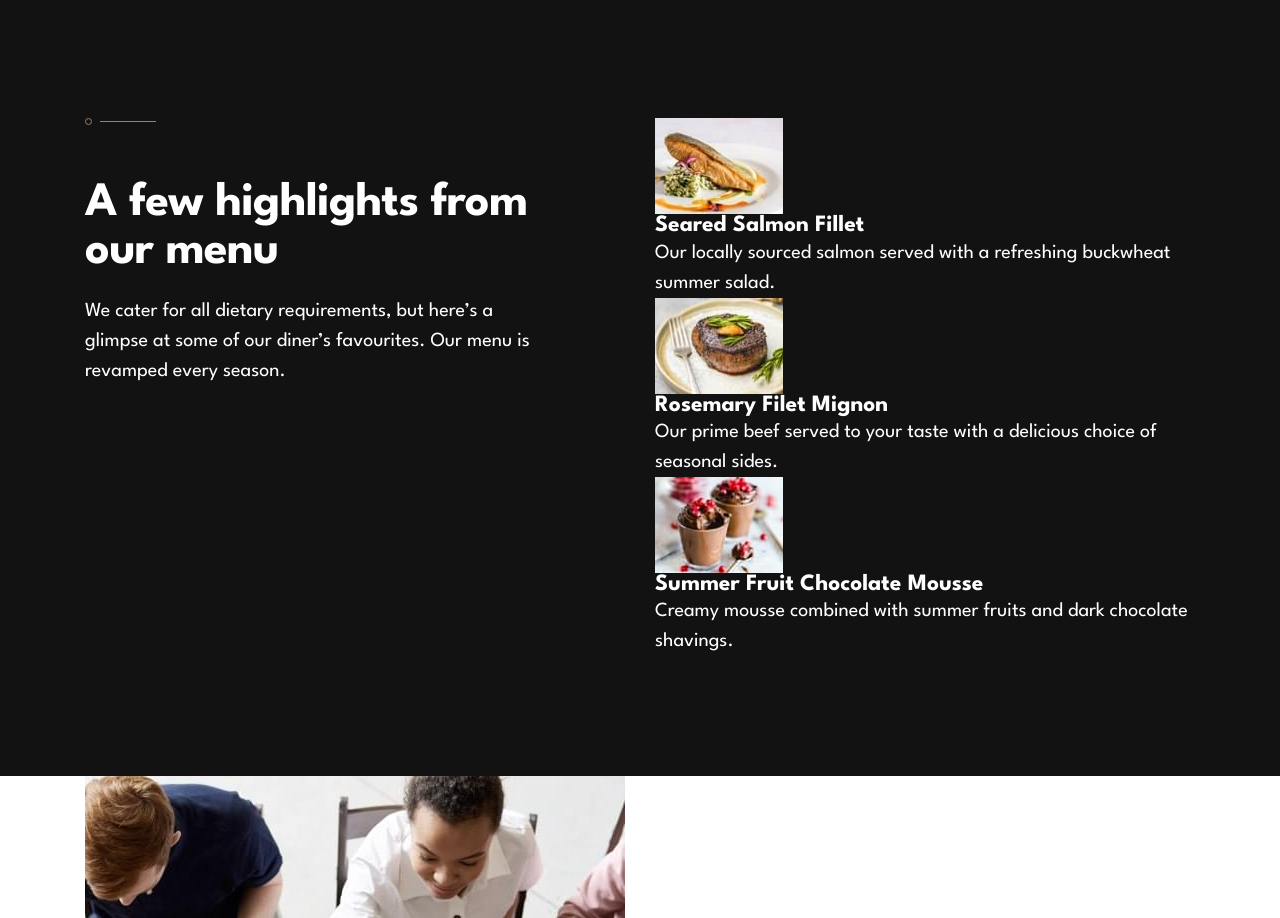
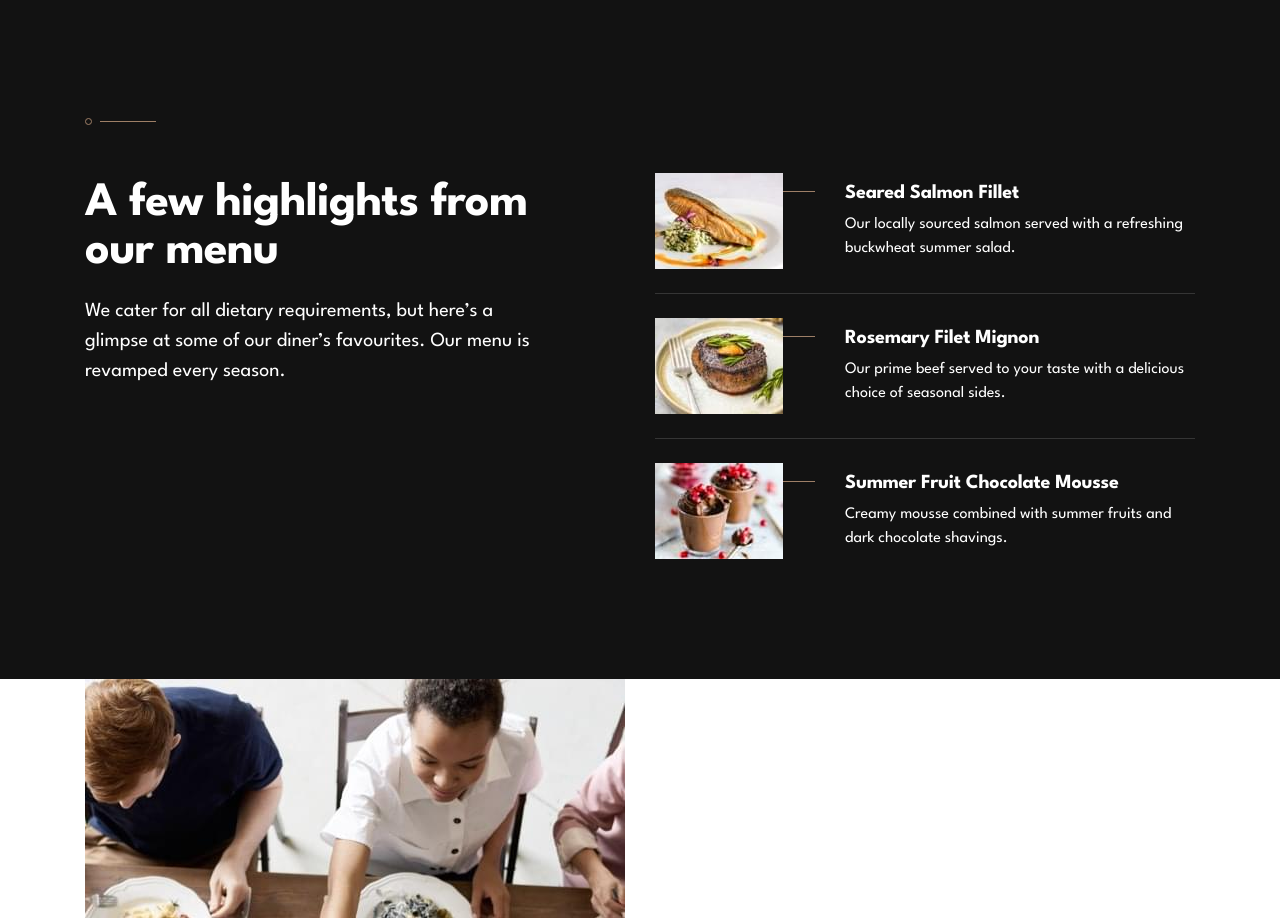
Before and after one commit to karolbanat/dine-restaurant-website, a website: page index.html in a window 1280 px wide. Shown: the part 2327-3245 px from the top of the page. Drawn offline with Linux system fonts and the light colour scheme.

Commit message:
Menu card and list

```diff
--- a/index.html
+++ b/index.html
@@ -118,10 +118,11 @@
                     </div>
 
                     <!-- menu highlights list start -->
-                    <ul class="menu-highlight-list">
+                    <ul class="menu-highlight-list | menu-list-padding-top-lg">
                         <!-- seared salmon fillet -->
                         <li>
                             <article class="menu-highlight-card">
+                                <div class="menu-highlight-card__image-container">
                                     <picture>
                                         <source media="(min-width: 768px)"
                                                 srcset="./dist/assets/images/homepage/salmon-desktop-tablet.jpg 1x, ./dist/assets/images/homepage/salmon-desktop-tablet@2x.jpg 2x">
@@ -131,8 +132,9 @@
                                              alt=""
                                              class="menu-highlight-card__image">
                                     </picture>
+                                </div>
                                 <div class="menu-highlight-card__body">
-                                    <h3 class="menu-hightlight-card__heading">Seared Salmon Fillet</h3>
+                                    <h3 class="menu-highlight-card__heading">Seared Salmon Fillet</h3>
                                     <p>Our locally sourced salmon served with a refreshing buckwheat summer salad.</p>
                                 </div>
                             </article>
@@ -141,6 +143,7 @@
                         <!-- rosemary filet mignon -->
                         <li>
                             <article class="menu-highlight-card">
+                                <div class="menu-highlight-card__image-container">
                                     <picture>
                                         <source media="(min-width: 768px)"
                                                 srcset="./dist/assets/images/homepage/beef-desktop-tablet.jpg 1x, ./dist/assets/images/homepage/beef-desktop-tablet@2x.jpg 2x">
@@ -150,8 +153,9 @@
                                              alt=""
                                              class="menu-highlight-card__image">
                                     </picture>
+                                </div>
                                 <div class="menu-highlight-card__body">
-                                    <h3 class="menu-hightlight-card__heading">Rosemary Filet Mignon</h3>
+                                    <h3 class="menu-highlight-card__heading">Rosemary Filet Mignon</h3>
                                     <p>Our prime beef served to your taste with a delicious choice of seasonal sides.
                                     </p>
                                 </div>
@@ -161,6 +165,7 @@
                         <!-- summer fruit chocolate mousse -->
                         <li>
                             <article class="menu-highlight-card">
+                                <div class="menu-highlight-card__image-container">
                                     <picture>
                                         <source media="(min-width: 768px)"
                                                 srcset="./dist/assets/images/homepage/chocolate-desktop-tablet.jpg 1x, ./dist/assets/images/homepage/chocolate-desktop-tablet@2x.jpg 2x">
@@ -170,8 +175,9 @@
                                              alt=""
                                              class="menu-highlight-card__image">
                                     </picture>
+                                </div>
                                 <div class="menu-highlight-card__body">
-                                    <h3 class="menu-hightlight-card__heading">Summer Fruit Chocolate Mousse</h3>
+                                    <h3 class="menu-highlight-card__heading">Summer Fruit Chocolate Mousse</h3>
                                     <p>Creamy mousse combined with summer fruits and dark chocolate shavings.</p>
                                 </div>
                             </article>
--- a/src/sass/components/_index.scss
+++ b/src/sass/components/_index.scss
@@ -1,3 +1,5 @@
 @forward './headings';
 @forward './buttons';
+@forward './cards';
+@forward './lists';
 @forward './regions';
--- /dev/null
+++ b/src/sass/components/cards/_index.scss
@@ -0,0 +1 @@
+@forward './menu-highlight-card';
--- /dev/null
+++ b/src/sass/components/cards/_menu-highlight-card.scss
@@ -0,0 +1,46 @@
+@use '../../abstracts/mixins';
+
+.menu-highlight-card {
+	display: flex;
+	flex-direction: column;
+	align-items: center;
+	gap: 3.6rem;
+	font-size: var(--fz-400);
+	text-align: center;
+	@include mixins.media-query(medium) {
+		flex-direction: row;
+		gap: 6.2rem;
+		text-align: start;
+	}
+
+	&__image-container {
+		@include mixins.media-query(medium) {
+			position: relative;
+			&::after {
+				content: '';
+				position: absolute;
+				right: 0;
+				top: 1.8rem;
+				transform: translateX(100%);
+				width: 3.2rem;
+				height: 1px;
+				background-color: var(--clr-primary-400);
+			}
+		}
+	}
+
+	&__image {
+		max-width: unset;
+	}
+
+	&__heading {
+		font-size: var(--fz-500);
+		font-weight: var(--fw-bold, 700);
+		letter-spacing: var(--ls-200);
+		line-height: 1.2;
+
+		&:not(:last-child) {
+			margin-block-end: 0.375em;
+		}
+	}
+}
--- /dev/null
+++ b/src/sass/components/lists/_index.scss
@@ -0,0 +1 @@
+@forward './menu-highlight-list';
--- /dev/null
+++ b/src/sass/components/lists/_menu-highlight-list.scss
@@ -0,0 +1,19 @@
+@use '../../abstracts/mixins';
+
+.menu-highlight-list {
+	& > li {
+		padding-block: 2.4rem;
+	}
+
+	& > li:not(:last-of-type) {
+		border-bottom: 1px solid hsl(0deg 0% 100% / 0.15);
+	}
+
+	& > li:first-of-type {
+		padding-block-start: 0;
+	}
+
+	& > li:last-of-type {
+		padding-block-end: 0;
+	}
+}
--- a/src/sass/utility/_spacers.scss
+++ b/src/sass/utility/_spacers.scss
@@ -18,6 +18,12 @@
 .content-padding-right-lg {
 	@include mixins.media-query(large) {
 		padding-inline-end: 9.5rem;
+	}
+}
+
+.menu-list-padding-top-lg {
+	@include mixins.media-query(large) {
+		padding-block-start: 5.5rem;
 	}
 }
 
```
Also changed, not shown: dist/css/main.min.css. Lines whose indentation alone changed are shown as unchanged.
